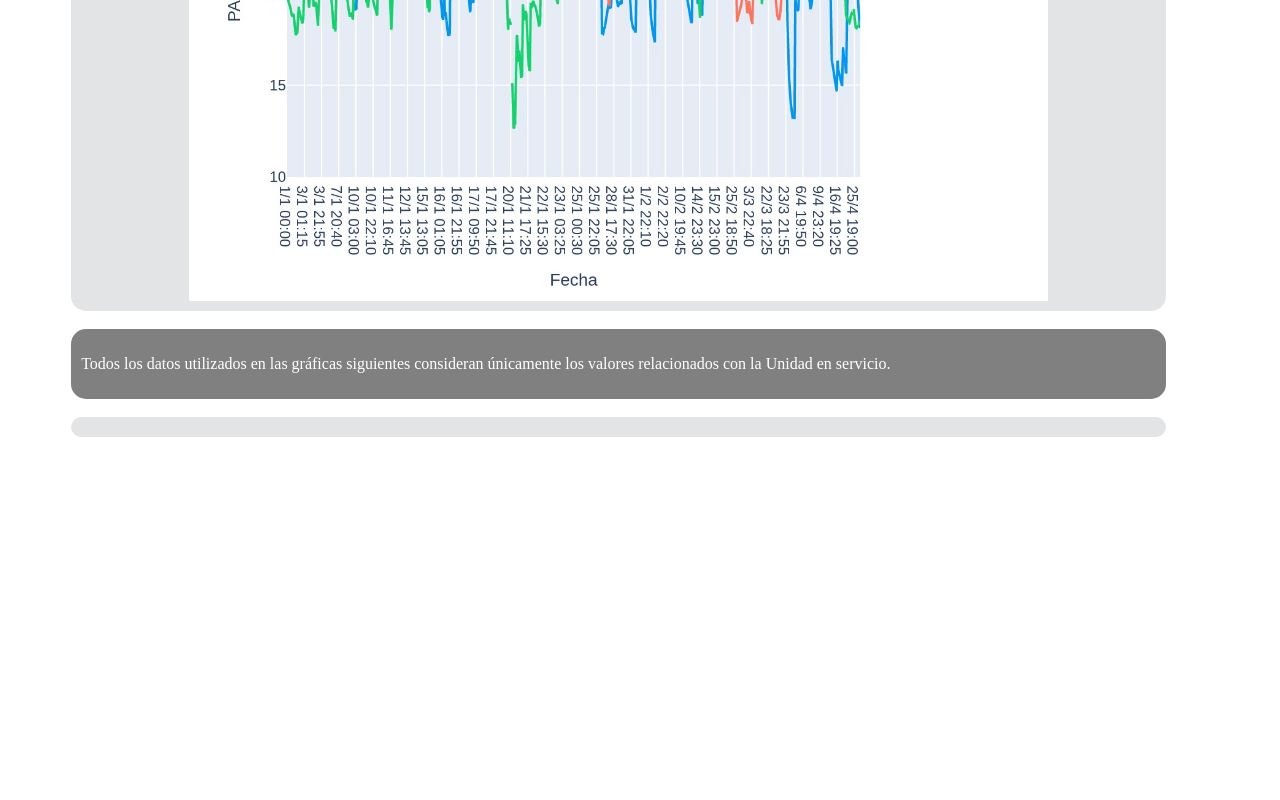
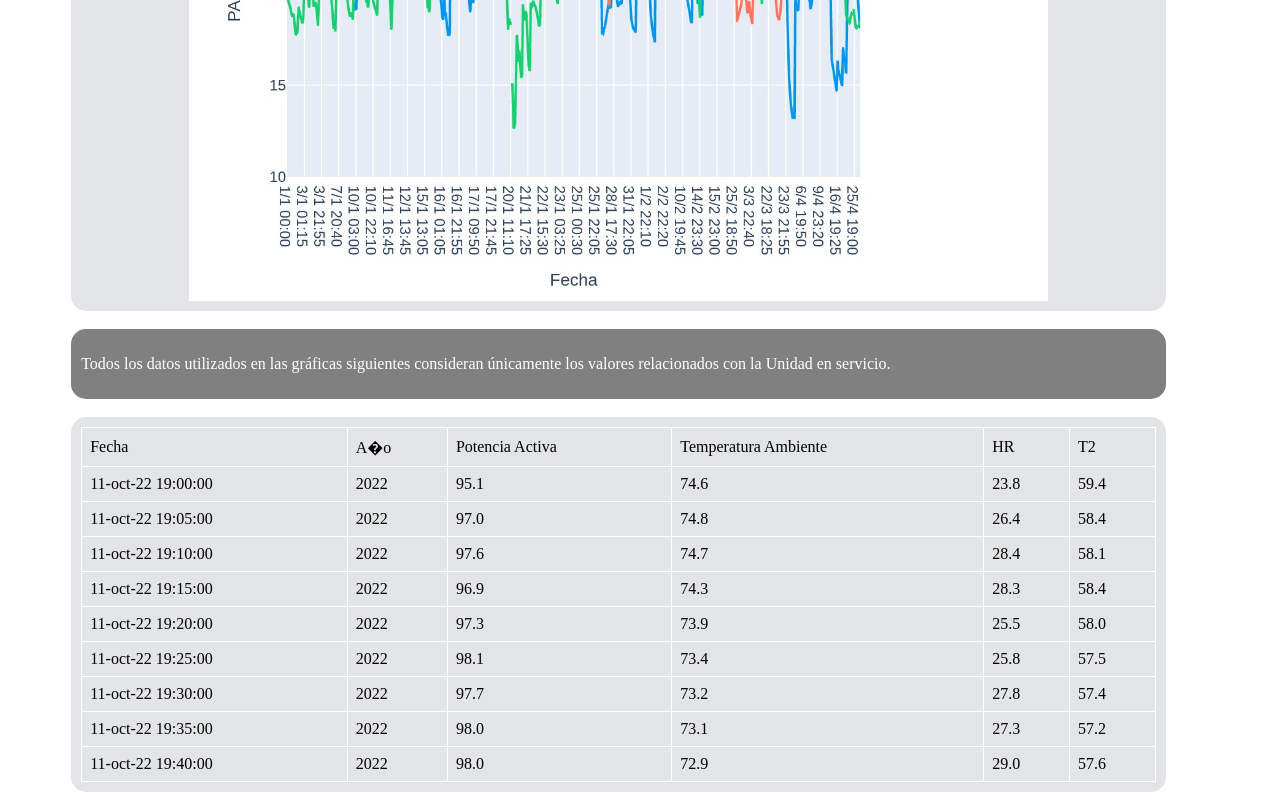
Before and after one commit to Facundo598/Web1, a plain HTML site: page index.html in a window 1280 px wide. Shown: the part 5336-6136 px from the top of the page. Before the commit the page ends 5781 px from the top, so only its background shows below. Drawn offline with Linux system fonts and the light colour scheme.

Commit message:
Update index.html

```diff
--- a/index.html
+++ b/index.html
@@ -25,8 +25,9 @@
 			rows.forEach(row => {const tr = document.createElement('tr');
 			row.split(',').forEach(cell => {
 				const td = document.createElement('td');
-				td.textContent = decodeURIComponent(escape(cell));tr.appendChild(td);});table.appendChild(tr);});
-			document.getElementById('csv-preview').innerHTML = ''; // Limpiar el contenido previo
+				td.textContent = cell;tr.appendChild(td);});table.appendChild(tr);});
+				/*td.textContent = decodeURIComponent(escape(cell));tr.appendChild(td);});table.appendChild(tr);});*/
+			/*document.getElementById('csv-preview').innerHTML = ''; // Limpiar el contenido previo*/
 			document.getElementById('csv-preview').appendChild(table);});}
 		function abrirCSV(url) {window.open(url, '_blank');}
 		document.addEventListener('DOMContentLoaded', () => {
```
